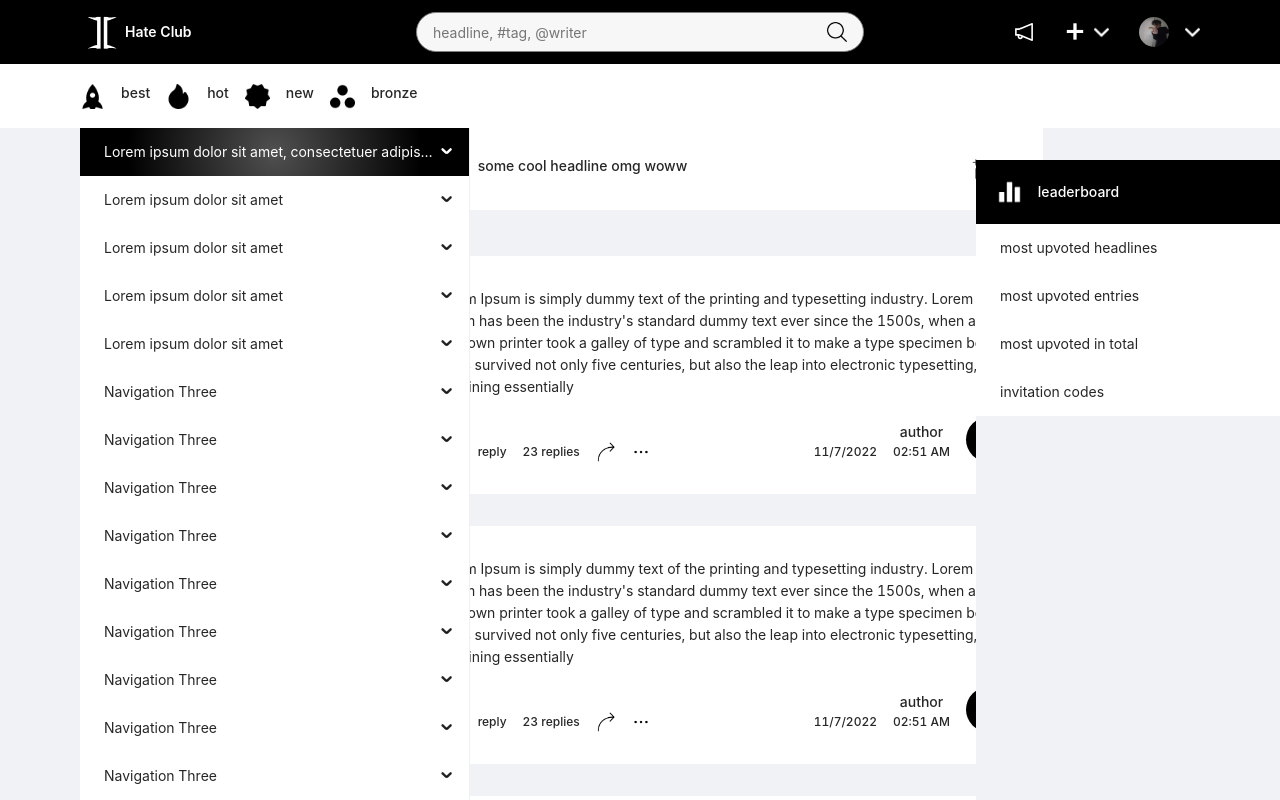
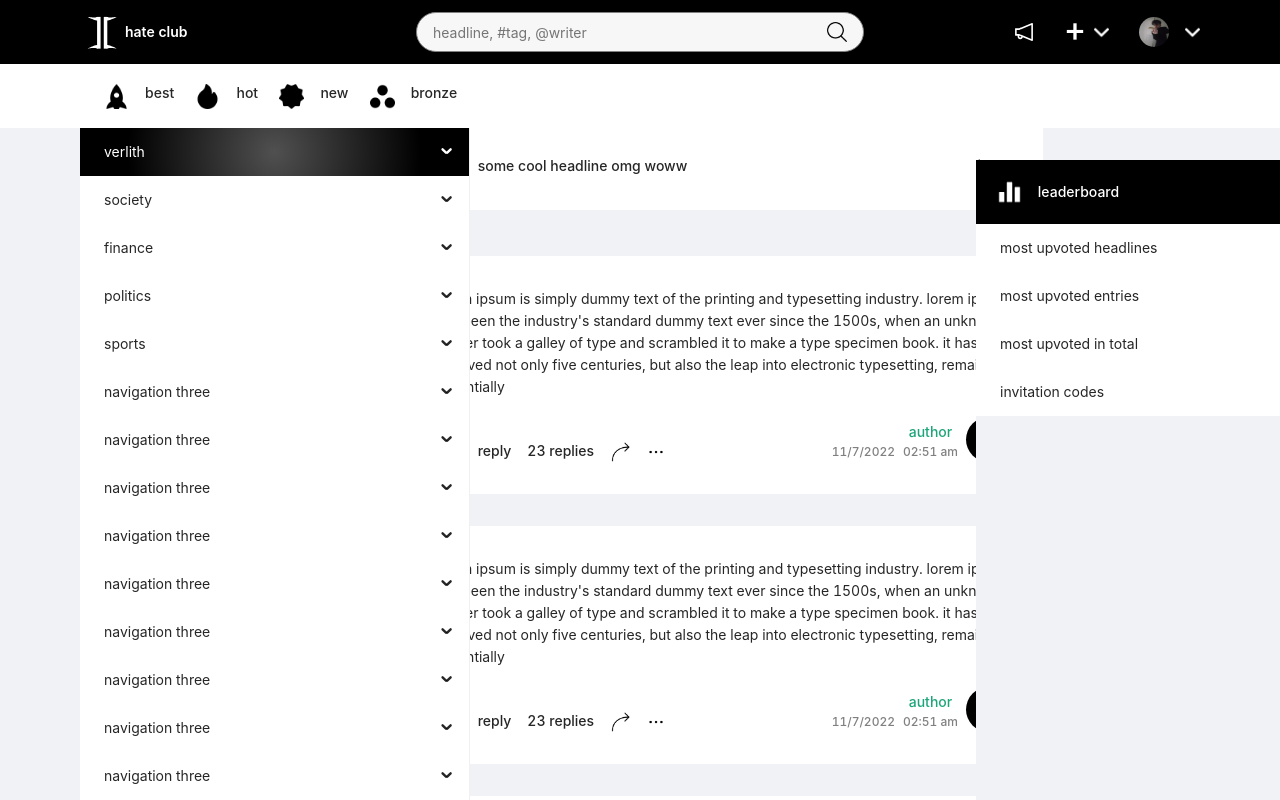
Before and after one commit to HATE-Company/Clone-Dictionary, a React (Create React App) app: page / in a window 1280 px wide. Shown: the top 800 px of the page. Built offline with nearby package versions, Linux system fonts and the light colour scheme; grey boxes are pictures that could not be loaded.

Commit message:
-home page design template

```diff
--- a/src/App.js
+++ b/src/App.js
@@ -23,7 +23,7 @@ const AppLayout = () => {
       <Layout className="body" style={{padding:'0 5rem'}}>
         <Sider  style={{
         overflow: 'auto',
-        height: '100vh',
+        height: '85vh',
         position: 'fixed',
         left: 0,
         top: '128px',
--- a/src/App.scss
+++ b/src/App.scss
@@ -37,6 +37,7 @@ z-index: 12;
 *{
   font-size: 100%;
   box-sizing: border-box;
+  text-transform: lowercase;
 
 }
 h1, h2, h3, h4, p{
@@ -46,6 +47,12 @@ h1, h2, h3, h4, p{
 h5{
   font-size: 12px!important;
   margin: 0!important;
+}
+.ant-menu-item-selected:has(.btn){
+  background-color: transparent!important;
+  border: none!important;
+  height: 35px!important;
+  color: black!important;
 }
 .footer{
     background-color: #f0f2f5;
--- a/src/components/Entry/Entry.js
+++ b/src/components/Entry/Entry.js
@@ -1,7 +1,16 @@
-import { useState } from "react";
+import { useEffect, useState } from "react";
 import styles from "./entry.module.scss";
 import more from "../../assets/more-svgrepo-com.svg"
+import { Select } from 'antd';
 const Entry = (props) => {
+
+
+  const provinceData = ['english', 'turkish', 'german', 'russian'];
+  const [selected, setSelected] = useState('language')
+  const selectHandler = (value) => {
+    setSelected(value)
+  }
+
   const [upvote, setUpvote] = useState(1);
   const [isReply, setIsReply] = useState(false);
   const date = new Date();
@@ -10,7 +19,11 @@ const Entry = (props) => {
     hour: "2-digit",
     minute: "2-digit",
   });
+  const [reply, setReply] = useState("")
 
+  const replyHandler = (e) => {
+    setReply(e.target.value)
+  }
   const numericDate = date.toLocaleDateString("en-US");
 
   const upvoteHandler = () => {
@@ -24,6 +37,21 @@ const Entry = (props) => {
   const formHandler = (e) => {
     e.preventDefault();
   };
+
+  useEffect(()=> {
+    const myText = document.getElementById("my-text")
+  if(myText){
+
+
+    myText.style.cssText = `height: ${myText.scrollHeight}px; overflow-y hidden`;
+    myText.addEventListener("input", () => {
+      this.style.height = "auto"
+      this.style.height = `${this.scrollHeight} px`;
+
+    })
+  }
+  },[reply])
+
 
   return (
     <div className={styles.entry}>
@@ -58,7 +86,7 @@ const Entry = (props) => {
             </div>
             <div className={styles.entry__inner__footer__right__author}>
               <div className={styles.entry__inner__footer__right__author__info}>
-                <h1 style={{fontWeight:'500'}}>author</h1>
+                <h1 style={{fontWeight:'500', color:'#1DA57A'}}>author</h1>
                 <h5>{hour}</h5>
               </div>
               <div
@@ -71,8 +99,16 @@ const Entry = (props) => {
       {isReply && (
         <div className={styles.entry__reply}>
           <form onSubmit={formHandler}>
-            <input placeholder="your reply" type="text"></input>
-            <input value=" " type="submit"></input>
+            <textarea onChange={replyHandler} id='my-text' placeholder="what are your thoughts?" type="text"/>
+            <div style={{width:'100%',height:'2rem', display:'flex', margin:'1rem 0', justifyContent:'space-between', alignItems:'center'}}>
+              <Select style={{width:'100px'}} onChange={selectHandler} value={selected} options={provinceData?.map((lang) => ({
+                value:lang,
+                label:lang
+              }))}>
+
+              </Select>
+            <input value="comment" type="submit" />
+            </div>
           </form>
         </div>
       )}
--- a/src/components/Entry/entry.module.scss
+++ b/src/components/Entry/entry.module.scss
@@ -10,36 +10,49 @@
         display: flex;
         width: 100%;
         height: 4rem;
-        border-top: 1px solid black;
+
         align-items: center;
         padding-top: 0.5rem;
         margin-top: 1rem;
+        height: max-content;
 
         & form{
             width: 100%;
             height:100%;
             display: flex;
+            flex-direction: column;
             align-items: center;
-            & input[type=text]{
+            & textarea{
                 outline: none;
-                background-color: rgba(128, 128, 128, 0.185);
-                border-radius: 15px;
+
+
                 width: 100%;
-                border: 1px solid grey;
-                height: 80%;
+                outline: none;
+                border: none;
+                border: 1px solid rgba(128, 128, 128, 0.185);
                 padding: 1rem;
+                min-height: 13rem;
+                overflow: hidden;
+
             }
             & input[type=submit]{
                 appearance: none;
                 border: none;
                 height: 100%;
-                width: 4rem;
-                background-color: transparent;
+                width: max-content;
+                cursor: pointer;
                 outline: none;
-                background-image: url("../../assets/send.png");
-                background-position: center;
-                background-size: 50%;
-                background-repeat: no-repeat;
+
+                background-color: #f0f2f5;
+                text-align: center;
+                padding: 0 1rem;
+
+                &:hover{
+                    border: 1px solid #1DA57A ;
+
+
+                }
+
             }
         }
     }
@@ -67,7 +80,10 @@
 
                 & h5{
                     margin-right: 1rem!important;
-                    font-size: 15px;
+                    font-size: 14px!important;
+                    &:hover{
+                        color:#1DA57A;
+                    }
 
 
                 }
@@ -92,6 +108,9 @@
                         height: 20px;
                         margin-bottom: 0.0rem;
                         cursor: pointer;
+                        &:hover{
+                            filter: invert(45%) sepia(97%) saturate(345%) hue-rotate(110deg) brightness(96%) contrast(92%);
+                        }
                     }
                 }
             }
@@ -104,6 +123,9 @@
                 & h1 {
                     margin: 0;
                 }
+                & h5{
+                    color: grey;
+                }
 
                 &__author{
                     display: flex;
@@ -113,7 +135,7 @@
                         flex-direction: column;
                         align-items: center;
                         justify-content: center;
-                        margin:0 1rem;
+                        margin:0 0.5rem;
                     }
                     &__picture{
                         width: 45px;
--- a/src/components/Header/Header.module.scss
+++ b/src/components/Header/Header.module.scss
@@ -119,11 +119,17 @@
   &__navicons{
     display: flex;
     align-items: center;
-      width: max-content;
-
-    &__icon{
+    width: max-content;
+    justify-content: space-between;
+    width: 390px;
+    padding:0 0.8rem 0 1.5rem;
+      &__icon{
+      &:nth-child(4){
+        margin-right: 0;
+      }
       display: flex;
       align-items: center;
+      justify-content: space-between;
       font-size: 15px;
       margin-right: 1rem;
 
--- a/src/components/Header/TopHeader.js
+++ b/src/components/Header/TopHeader.js
@@ -15,7 +15,7 @@ import styles from './Header.module.scss';
 const menu = (
   <>
   <div className={styles.profileName}>
-  <h1>signed as nickname</h1>
+  <h1>signed as merto</h1>
   </div>
   <Menu style={{width:'10rem',position:'relative', left:'0rem'}}
     items={[
--- a/src/components/Headline/Headline.js
+++ b/src/components/Headline/Headline.js
@@ -24,6 +24,7 @@ const Headline = (props) => {
                 <div className={styles.headline__body__right}>
                     <div className={styles.headline__body__right__create}>
                         <img src={require("../../assets/create entry icon.png")}/>
+                        <div className={styles.tooltip}>add entry</div>
                     </div>
                 </div>
             </div>
--- a/src/components/Headline/headline.module.scss
+++ b/src/components/Headline/headline.module.scss
@@ -35,6 +35,9 @@
                 & img{
                     height: 20px;
                     cursor: pointer;
+                    &:hover{
+                        filter: invert(45%) sepia(97%) saturate(345%) hue-rotate(110deg) brightness(96%) contrast(92%);
+                    }
                 }
             }
         }
@@ -42,8 +45,33 @@
             display: flex;
             width: 100%;
             justify-content: flex-end;
+            position: relative;
+            & .tooltip{
+                width: max-content;
+                position: absolute;
+
+                background-color: white;
+                border: 1px solid black;
+                padding:0.2rem 1rem;
+                bottom: -1rem;
+                right: -5rem;
+                opacity: 0;
+            }
             & img{
                 height: 50px;
+                width: 45px;
+                filter: drop-shadow(0 0 0px black);
+
+
+                    &:hover{
+
+                        & + .tooltip{
+                            opacity: 1!important;
+                        }
+                    }
+
+
+
             }
         }
     }
--- a/src/components/Leaderboard/Leaderboard.js
+++ b/src/components/Leaderboard/Leaderboard.js
@@ -18,30 +18,32 @@ function getItem(label, key, icon, children, type) {
 }
 const items = [
   getItem("most upvoted headlines", "sub1", <></>, [
-    getItem("most upvoted headlines", "1",<LeaderboardRank rank='1'/>),
-    getItem("most upvoted entries", "2", <LeaderboardRank rank='1'/>),
-    getItem("most upvoted in total", "3", <LeaderboardRank rank='1'/>),
-    getItem("invitation codes", "4", <LeaderboardRank rank='1'/>),
+    getItem("nickname", "1",<LeaderboardRank rank='1'/>),
+    getItem("nickname", "2", <LeaderboardRank rank='1'/>),
+    getItem("nickname", "3", <LeaderboardRank rank='1'/>),
+    getItem("nickname", "4", <LeaderboardRank rank='1'/>),
+    getItem("", "16", <div className="btn" style={{position:'absolute',left:'0',right:'0',margin:'0 auto',width:'80%',textAlign:'center',backgroundColor:'#f0f2f5',padding:'0 1rem', borderRadius:'20px'}}><p style={{margin:'0'}}>view all</p></div>),
+
   ]),
   getItem("most upvoted entries", "sub2", <></>, [
-    getItem("Lorem ipsum dolor sit amet", "5", <LeaderboardRank rank='1'/>),
-    getItem("Lorem ipsum dolor sit amet", "6",<LeaderboardRank rank='1'/>),
-    getItem("Lorem ipsum", "sub3", <LeaderboardRank rank='1'/>, [
-      getItem("Lorem ipsum dolor sit amet", "7"),
-      getItem("Lorem ipsum dolor ", "8"),
-    ]),
+    getItem("nickname", "5", <LeaderboardRank rank='1'/>),
+    getItem("nickname", "6",<LeaderboardRank rank='1'/>),
+    getItem("nickname", "sub3", <LeaderboardRank rank='1'/>),
+    getItem("","213",<div className="btn" style={{position:'absolute',left:'0',right:'0',margin:'0 auto',width:'80%',textAlign:'center',backgroundColor:'#f0f2f5',padding:'0 1rem', borderRadius:'20px'}}><p style={{margin:'0'}}>view all</p></div>),
   ]),
   getItem("most upvoted in total", "sub4", <></>, [
-    getItem("Option 9", "9", <LeaderboardRank rank='1'/>),
-    getItem("Option 10", "10", <LeaderboardRank rank='1'/>),
-    getItem("Option 11", "11", <LeaderboardRank rank='1'/>),
-    getItem("Option 12", "12", <LeaderboardRank rank='1'/>),
+    getItem("nickname", "9", <LeaderboardRank rank='1'/>),
+    getItem("nickname", "10", <LeaderboardRank rank='1'/>),
+    getItem("nickname", "11", <LeaderboardRank rank='1'/>),
+    getItem("nickname", "12", <LeaderboardRank rank='1'/>),
+    getItem("","2133",<div className="btn" style={{position:'absolute',left:'0',right:'0',margin:'0 auto',width:'80%',textAlign:'center',backgroundColor:'#f0f2f5',padding:'0 1rem', borderRadius:'20px'}}><p style={{margin:'0'}}>view all</p></div>)
   ]),
   getItem("invitation codes", "sub5", <></>, [
-    getItem("Option 9", "13", <LeaderboardRank rank='1'/>),
-    getItem("Option 10", "14", <LeaderboardRank rank='1'/>),
-    getItem("Option 11", "15", <LeaderboardRank rank='1'/>),
-    getItem("Option 12", "16", <LeaderboardRank rank='1'/>),
+    getItem("nickname", "13", <LeaderboardRank rank='1'/>),
+    getItem("nickname", "14", <LeaderboardRank rank='1'/>),
+    getItem("nickname", "15", <LeaderboardRank rank='1'/>),
+    getItem("nickname", "16", <LeaderboardRank rank='1'/>),
+    getItem("","21344",<div className="btn" style={{position:'absolute',left:'0',right:'0',margin:'0 auto',width:'80%',textAlign:'center',backgroundColor:'#f0f2f5',padding:'0 1rem', borderRadius:'20px'}}><p style={{margin:'0'}}>view all</p></div>)
   ]),
 ];
 console.log(items[0].label);
--- a/src/components/Sidebar/Sidebar.js
+++ b/src/components/Sidebar/Sidebar.js
@@ -16,34 +16,28 @@ function getItem(label, key, icon, children, type) {
   };
 }
 const items = [
-  getItem("Lorem ipsum dolor sit amet, consectetuer adipiscin", "sub1", <></>, [
+  getItem("verlith", "sub1", <></>, [
     getItem("Lorem ipsum dolor sit amet", "1"),
     getItem("Lorem ipsum dolor sit amet", "2"),
     getItem("Lorem ipsum", "3"),
     getItem("Lorem ipsum dolor sit amet", "4"),
   ]),
-  getItem("Lorem ipsum dolor sit amet", "sub2", <></>, [
+  getItem("society", "sub2", <></>, [
     getItem("Lorem ipsum dolor sit amet", "5"),
     getItem("Lorem ipsum dolor sit amet", "6"),
-    getItem("Lorem ipsum", "sub3", null, [
-      getItem("Lorem ipsum dolor sit amet", "7"),
-      getItem("Lorem ipsum dolor ", "8"),
-    ]),
+    getItem("Lorem ipsum", "sub3", null),
   ]),
-  getItem("Lorem ipsum dolor sit amet", "sub3", <></>, [
+  getItem("finance", "sub3", <></>, [
     getItem("Lorem ipsum dolor sit amet", "9"),
     getItem("Lorem ipsum dolor sit amet", "10"),
-    getItem("Lorem ipsum", "sub4", null, [
-      getItem("Lorem ipsum dolor sit amet", "11"),
-      getItem("Lorem ipsum dolor ", "12"),
-    ]),
+    getItem("Lorem ipsum", "sub4", null),
   ]),
-  getItem("Lorem ipsum dolor sit amet", "sub5", <></>, [
+  getItem("politics", "sub5", <></>, [
     getItem("Lorem ipsum dolor sit amet", "13"),
     getItem("Lorem ipsum dolor sit amet", "14"),
    ,
   ]),
-  getItem("Lorem ipsum dolor sit amet", "sub7", <></>, [
+  getItem("sports", "sub7", <></>, [
     getItem("Lorem ipsum dolor sit amet", "17"),
     getItem("Lorem ipsum dolor sit amet", "18"),
    ,
```
Also changed, not shown: src/assets/share.png (added), src/components/Leaderboard/leaderboard.module.scss (line endings or trailing spaces).
